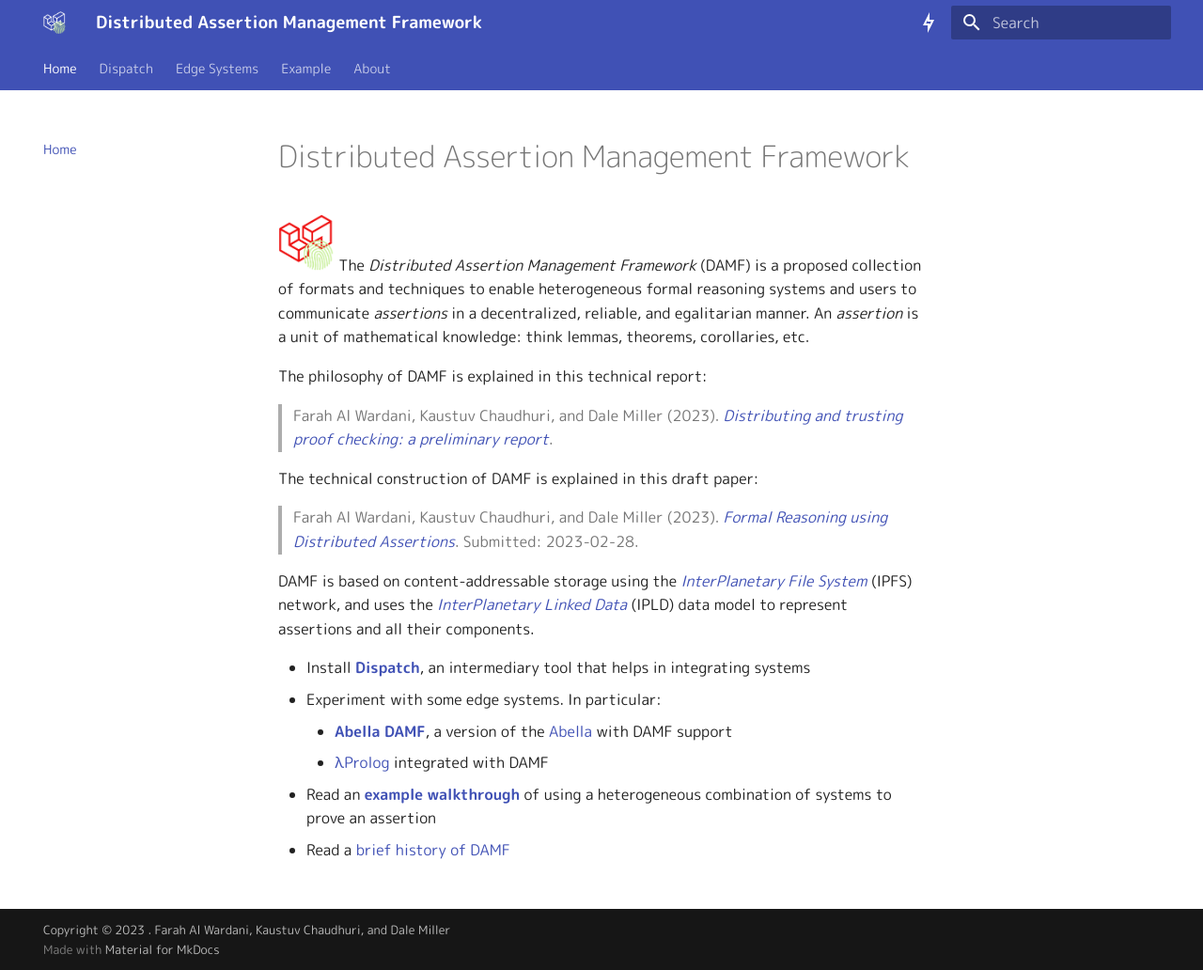
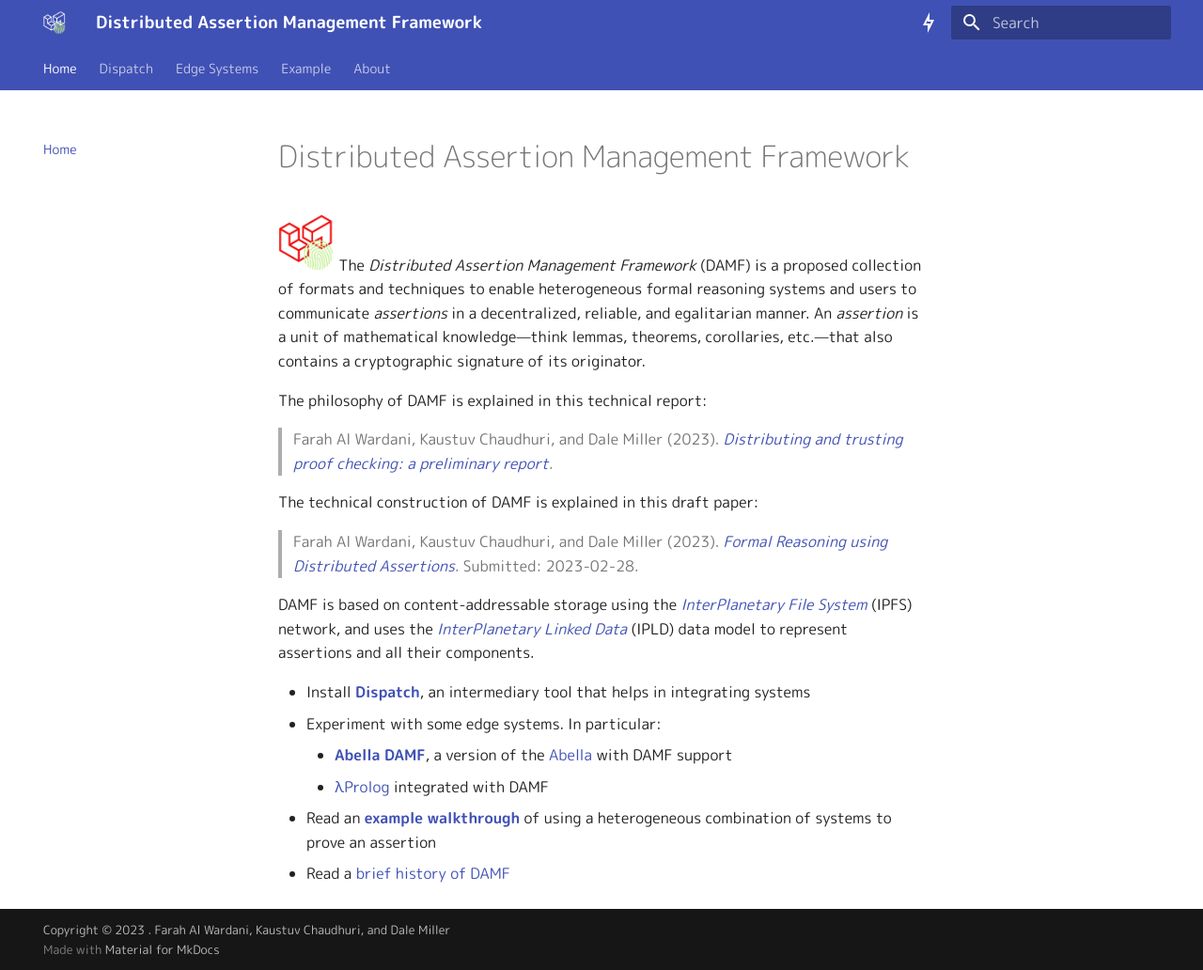
Before and after one commit to distributed-assertions/distributed-assertions.github.io, an MkDocs documentation site: the page built from docs/index.md, in a window 1280 px wide and 1032 px high. Shown: the whole window at 94% size. Built offline with MkDocs 1.6.1 and Material for MkDocs 9.7.7, drawn with Linux system fonts in a browser that asks for light colours.

```diff
--- a/docs/index.md
+++ b/docs/index.md
@@ -7,12 +7,13 @@ authors:
 ---
 # Distributed Assertion Management Framework
 
-![image info](./assets/logo/damf.png){ width="60" }
+![DAMF Logo](/assets/logo/damf.png){ width="60" }
 The _Distributed Assertion Management Framework_ (DAMF) is a proposed collection
 of formats and techniques to enable heterogeneous formal reasoning systems and
 users to communicate _assertions_ in a decentralized, reliable, and egalitarian
-manner. An _assertion_ is a unit of mathematical knowledge: think lemmas,
-theorems, corollaries, etc.
+manner. An _assertion_ is a unit of mathematical knowledge---think lemmas,
+theorems, corollaries, etc.---that also contains a cryptographic signature of
+its originator.
 
 The philosophy of DAMF is explained in this technical report:
 
@@ -40,6 +41,6 @@ System][ipfs]_ (IPFS) network, and uses the _[InterPlanetary Linked Data][ipld]_
     * **[Abella DAMF](/abella/)**, a version of the
       [Abella](https://abella-prover.org) with DAMF support
     * [λProlog](/lprolog/) integrated with DAMF
-* Read an **[example walkthrough](/example/)** of using a heterogeneous
+* Read an **[example walkthrough](/example-walkthrough/)** of using a heterogeneous
   combination of systems to prove an assertion
 * Read a [brief history of DAMF](/history/)
--- a/mkdocs.yml
+++ b/mkdocs.yml
@@ -39,4 +39,5 @@ markdown_extensions:
   - attr_list
   - md_in_html
   - pymdownx.superfences
+  - smarty
 copyright: Copyright &copy; 2023 . Farah Al Wardani, Kaustuv Chaudhuri, and Dale Miller
```
